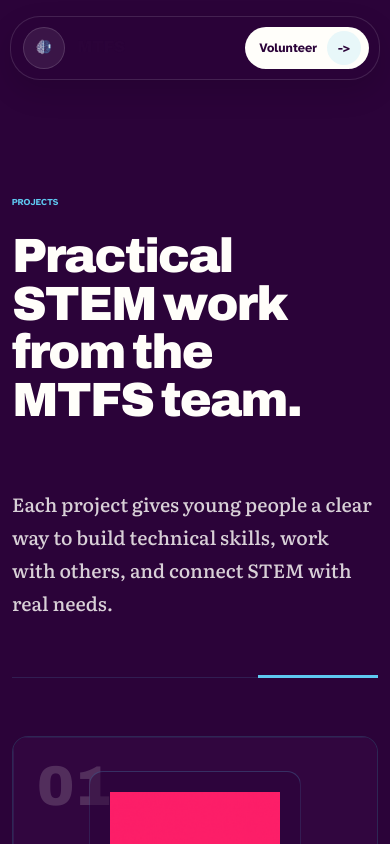
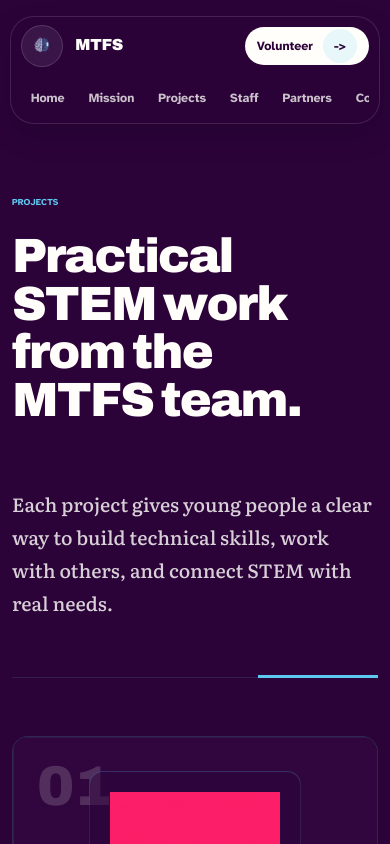
Before and after one commit to hotlinebloon/mtfs-site, a React (Vite) app: page /projects in a window 390 px wide. Shown: the top 844 px of the page. Built offline with nearby package versions, Linux system fonts and the light colour scheme.

Commit message:
Fix project images and mobile navbar

```diff
--- a/src/data/siteData.ts
+++ b/src/data/siteData.ts
@@ -1,4 +1,5 @@
-const asset = (path: string) => `${import.meta.env.BASE_URL}${path}`;
+const asset = (path: string) =>
+  `${import.meta.env.BASE_URL}${path.replace(/^\//, "")}`;
 
 export type StaffMember = {
   name: string;
--- a/src/pages/ProjectsPage.tsx
+++ b/src/pages/ProjectsPage.tsx
@@ -1,8 +1,10 @@
 import Footer from "../sections/Footer";
 import { projects } from "../data/siteData";
 
+const fallbackImage = `${import.meta.env.BASE_URL}MTFS.png`;
+
 function handleImageError(event: React.SyntheticEvent<HTMLImageElement>) {
-  event.currentTarget.src = "/MTFS.png";
+  event.currentTarget.src = fallbackImage;
 }
 
 export default function ProjectsPage() {
@@ -31,12 +33,11 @@ export default function ProjectsPage() {
 
                 <div className="project-file-image">
                   <img
-                    src={project.image || "/MTFS.png"}
+                    src={project.image || fallbackImage}
                     alt=""
                     onError={handleImageError}
                   />
                 </div>
-
               </div>
 
               <div className="project-file-content">
--- a/src/styles/navbar.css
+++ b/src/styles/navbar.css
@@ -177,29 +177,56 @@
   .navbar.is-on-purple,
   .navbar.is-on-hero {
     width: min(760px, calc(100% - 28px));
-    min-height: 70px;
+    min-height: auto;
     top: 16px;
-    border-radius: 30px;
+    padding: 10px 12px;
+    flex-wrap: wrap;
+    border-radius: 24px;
   }
 
   .navbar.is-on-hero {
     border-color: rgba(255, 254, 250, 0.12);
-    background: rgba(43, 3, 57, 0.34);
+    background: rgba(43, 3, 57, 0.78);
+    color: var(--white);
+  }
+
+  .brand {
+    flex: 1;
+  }
+
+  .nav-actions {
+    margin-left: auto;
   }
 
   .nav-links {
+    order: 3;
+    width: 100%;
+    display: flex;
+    justify-content: flex-start;
+    gap: 4px;
+    overflow-x: auto;
+    padding-top: 8px;
+    scrollbar-width: none;
+  }
+
+  .nav-links::-webkit-scrollbar {
     display: none;
   }
+
+  .nav-links a {
+    flex: 0 0 auto;
+    min-height: 36px;
+    padding: 0 12px;
+    font-size: 0.82rem;
+  }
 }
-
 @media (max-width: 560px) {
   .navbar,
   .navbar.is-on-purple,
   .navbar.is-on-hero {
     width: calc(100% - 20px);
-    min-height: 64px;
-    padding: 8px 10px 8px 12px;
-    gap: 12px;
+    padding: 8px 10px;
+    gap: 8px;
   }
 
   .brand-copy small {
@@ -211,14 +238,24 @@
     height: 42px;
   }
 
-  .nav-button {
-    min-height: 42px;
-    padding: 0 8px 0 14px;
-    font-size: 0.8rem;
-  }
-
-  .nav-button::after {
+  .brand img {
     width: 30px;
     height: 30px;
   }
+
+  .nav-button {
+    min-height: 38px;
+    padding: 0 12px;
+    font-size: 0.78rem;
+  }
+
+  .nav-links {
+    padding-top: 6px;
+  }
+
+  .nav-links a {
+    min-height: 34px;
+    padding: 0 10px;
+    font-size: 0.78rem;
+  }
 }
```
